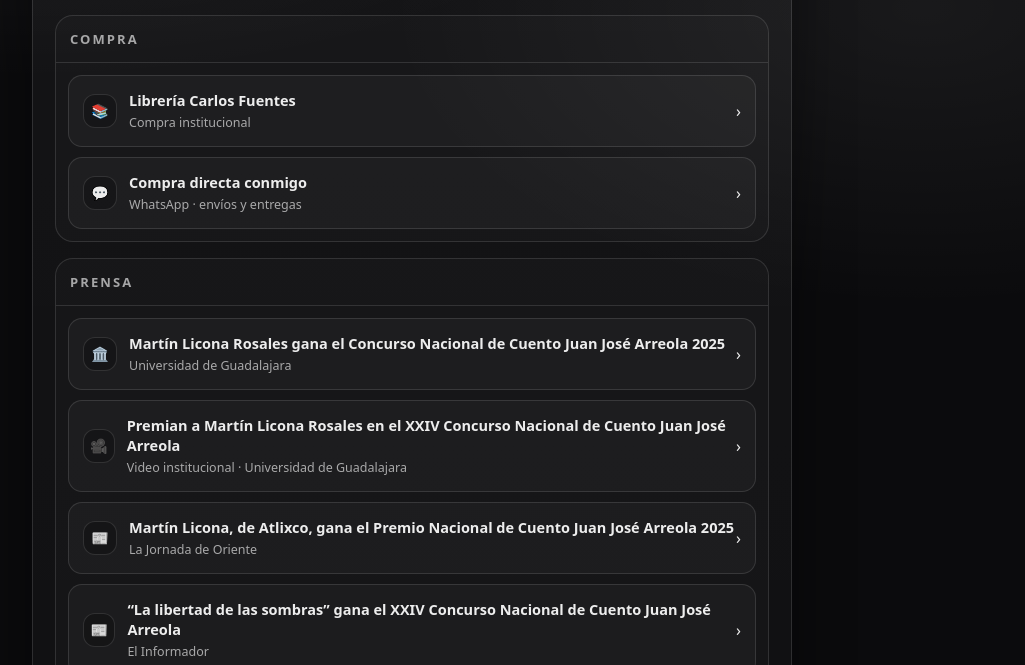
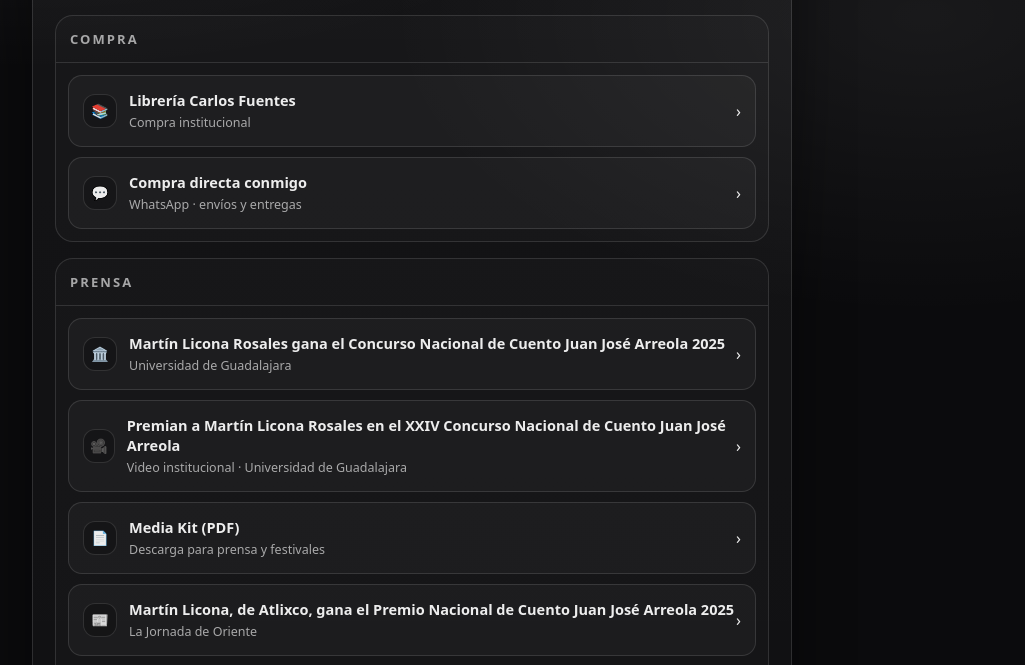
Before and after one commit to martinliconarosales-bit/martin_licona, a plain HTML site: page index.html in a window 1280 px wide. Shown: the part 135-800 px from the top of the page, without its empty margins (228-1253 px from the left). Drawn offline with Linux system fonts and the light colour scheme.

Commit message:
Add Media Kit link to index.html
Added a link to the Media Kit PDF for press and festivals.

```diff
--- a/index.html
+++ b/index.html
@@ -147,6 +147,16 @@
     </a>
 
     <!-- PRENSA -->
+    <a class="btn" href="https://martinliconarosales-bit.github.io/martin_licona/MEDIA%20KIT%20MLR.pdf" target="_blank">
+  <div class="left">
+    <div class="icon">📄</div>
+    <div class="label">
+      <strong>Media Kit (PDF)</strong>
+      <span>Descarga para prensa y festivales</span>
+    </div>
+  </div>
+  <div>›</div>
+    </a>
     <a class="btn" href="https://www.lajornadadeoriente.com.mx/noticias/estado/martin-licona-atlixco-gana-premio-nacional-cuento-juan-jose-arreola-2025/" target="_blank">
       <div class="left">
         <div class="icon">📰</div>
```
